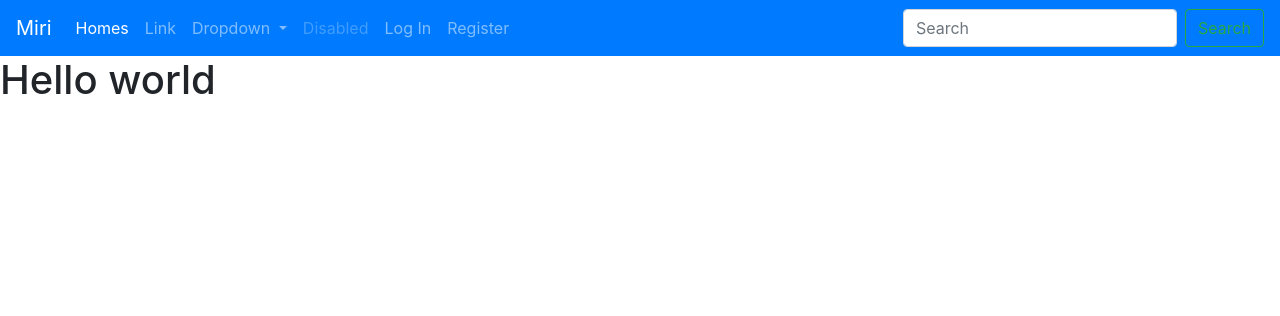
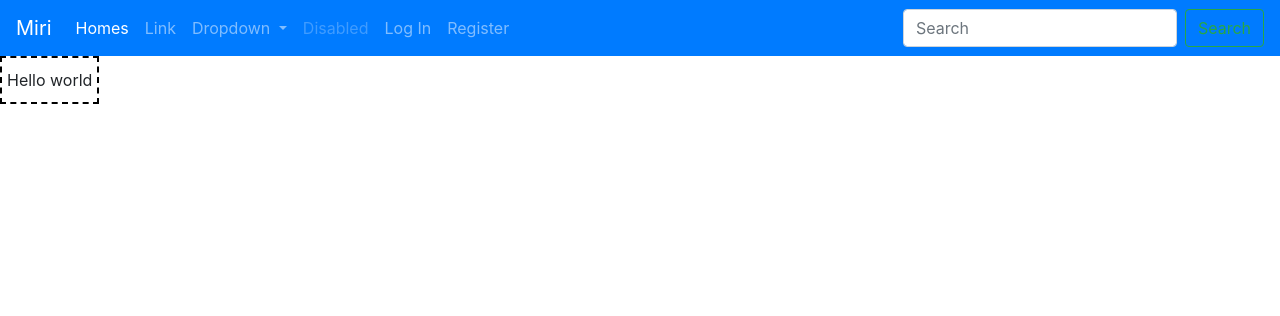
Before and after one commit to azatnt/Project_Aza_Madi, a Django app: page / in a window 1280 px wide. Shown: the top 316 px of the page. Run offline with Django 3.2, Linux system fonts and the light colour scheme; some libraries are stand-ins or nearby versions.

Commit message:
new-update

```diff
--- a/Project/Main/Miri/templates/Miri/index.html
+++ b/Project/Main/Miri/templates/Miri/index.html
@@ -3,6 +3,7 @@
 
 {% block content %}
 
-<h1>Hello world</h1>
+<div class="test-class">Hello world</div>
+
 
 {% endblock %}
--- a/Project/Main/static/css/style.css
+++ b/Project/Main/static/css/style.css
@@ -0,0 +1,5 @@
+.test-class {
+    border: 2px dashed black;
+    padding: 10px 5px;
+    width: max-content;
+}
--- a/Project/Main/templates/base.html
+++ b/Project/Main/templates/base.html
@@ -8,6 +8,7 @@
     {% endblock %}
   </title>
   <link rel="stylesheet" href="https://stackpath.bootstrapcdn.com/bootstrap/4.4.1/css/bootstrap.min.css" integrity="sha384-Vkoo8x4CGsO3+Hhxv8T/Q5PaXtkKtu6ug5TOeNV6gBiFeWPGFN9MuhOf23Q9Ifjh" crossorigin="anonymous">
+  <link rel="stylesheet" href="{% static 'css/style.css' %}">
 </head>
 <body>
   <nav class="navbar navbar-expand-lg navbar-dark bg-primary">
@@ -38,7 +39,6 @@
       <li class="nav-item">
         <a class="nav-link disabled" href="#">Disabled</a>
       </li>
-
 
       {% if user.is_authenticated %}
         <li class="nav-item">
```
